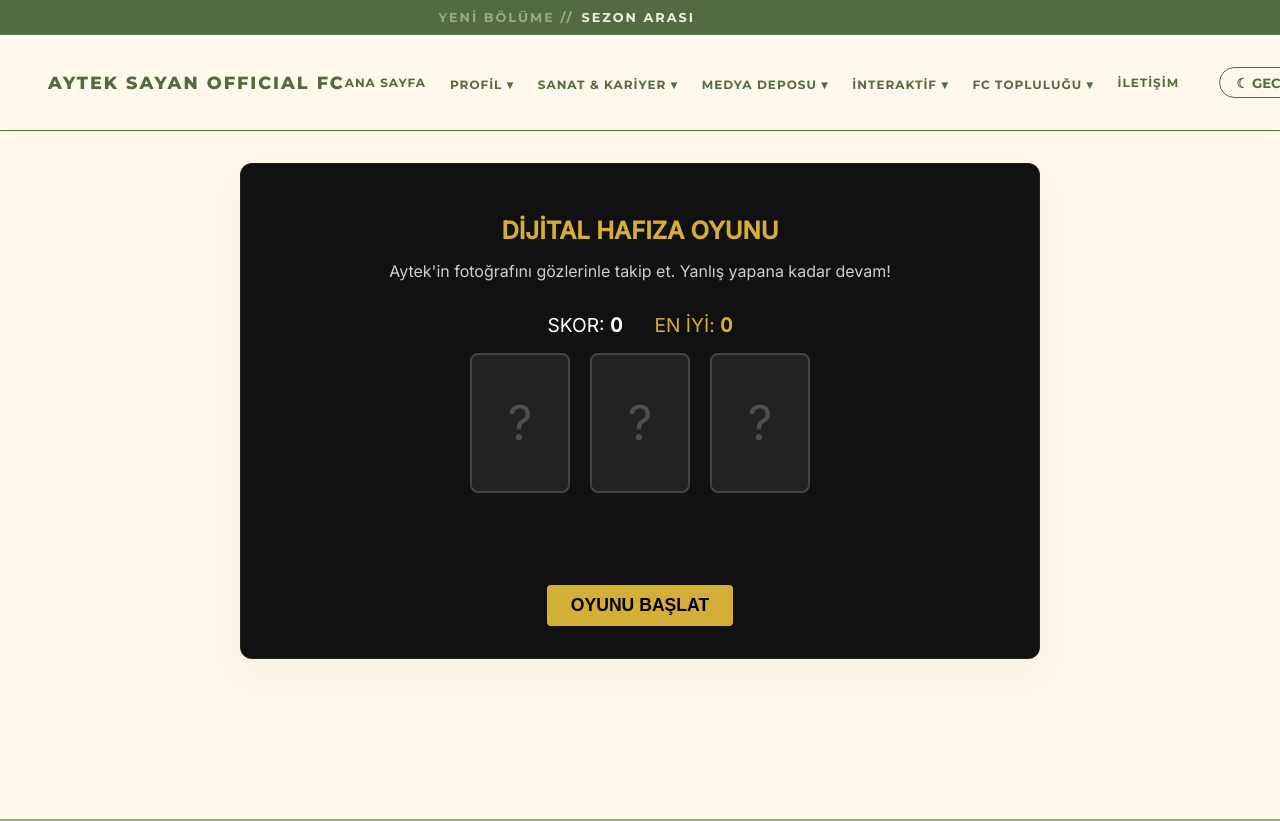
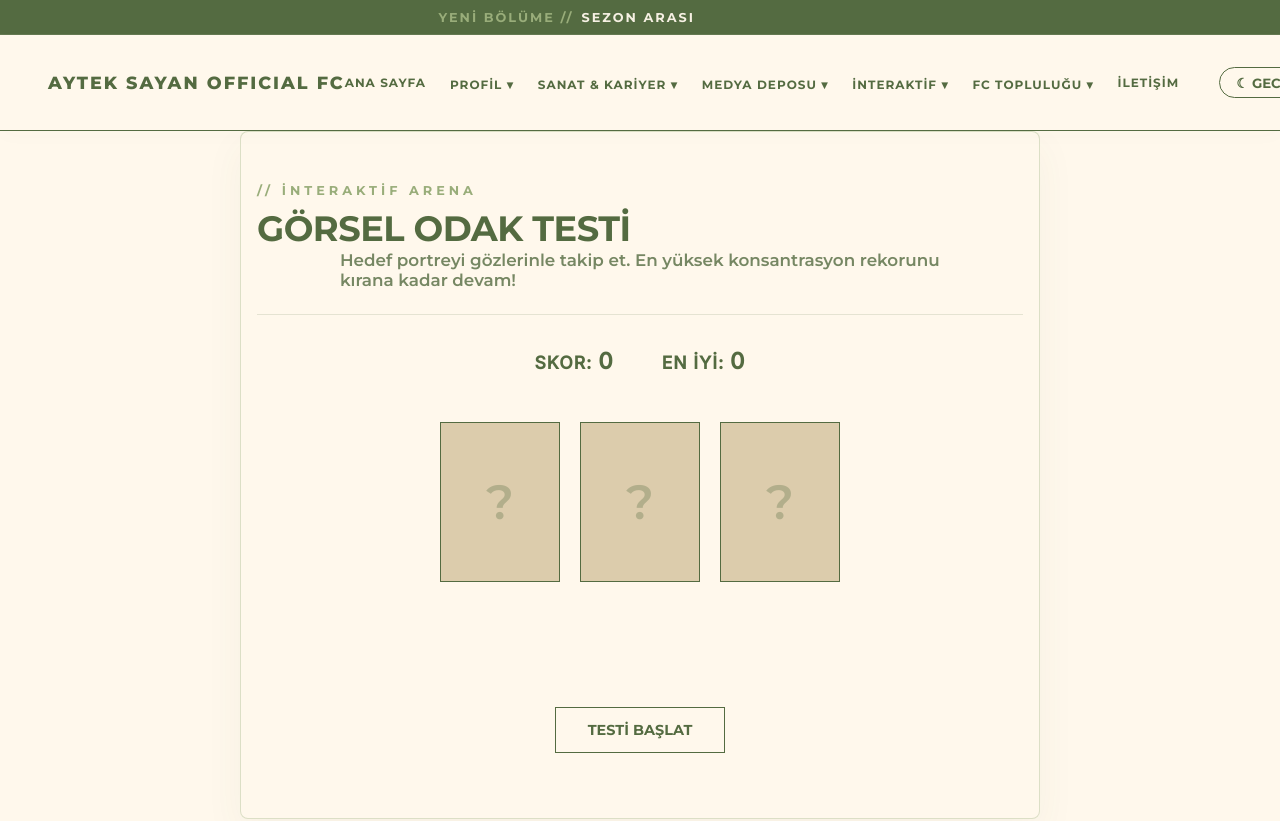
Before and after one commit to ebru1967/oyuncu-fan-projesi, a React (Vite) app: page /oyun in a window 1280 px wide. Shown: the top 821 px of the page. Built offline with nearby package versions, Linux system fonts and the light colour scheme.

Commit message:
yeni oyun css  .

```diff
--- a/src/pages/AytekBulmaca.jsx
+++ b/src/pages/AytekBulmaca.jsx
@@ -1,29 +1,20 @@
 import React, { useState, useEffect } from 'react';
 
 function AytekBulmaca() {
-  // Oyun durumları: 'idle' (başlamadı), 'showing' (fotoğrafı gösteriyor), 'shuffling' (karışıyor), 'guessing' (tahmin bekleniyor), 'gameover' (yandı)
   const [gameState, setGameState] = useState('idle');
   const [score, setScore] = useState(0);
   const [highScore, setHighScore] = useState(0);
 
-  // 3 kartımız var. targetCard: Aytek'in olduğu kartın ID'si (0, 1 veya 2)
   const [targetCard, setTargetCard] = useState(1);
-
-  // Kartların ekrandaki sırası. Örneğin [0, 1, 2] veya karışmış hali [2, 0, 1]
   const [positions, setPositions] = useState([0, 1, 2]);
-
-  // Karıştırma hızı (Skor arttıkça düşecek, yani hızlanacak)
   const [shuffleSpeed, setShuffleSpeed] = useState(500);
 
-  // Oyunu Başlat veya Sonraki Tura Geç
   const startRound = () => {
     setGameState('showing');
-    // Aytek'in fotoğrafını rastgele bir karta koy
     const newTarget = Math.floor(Math.random() * 3);
     setTargetCard(newTarget);
-    setPositions([0, 1, 2]); // Pozisyonları sıfırla
+    setPositions([0, 1, 2]);
 
-    // 1.5 saniye fotoğrafı göster, sonra kapat ve karıştırmaya başla
     setTimeout(() => {
       setGameState('shuffling');
       startShuffling();
@@ -32,17 +23,13 @@ function AytekBulmaca() {
 
   const startShuffling = () => {
     let shuffleCount = 0;
-    // Skor arttıkça karıştırma sayısı da artsın (Zorluk seviyesi)
     const maxShuffles = 5 + Math.floor(score / 2);
-
-    // Hız, skor arttıkça hızlansın (Minimum 150ms'ye kadar düşsün)
     const currentSpeed = Math.max(150, 500 - (score * 30));
     setShuffleSpeed(currentSpeed);
 
     const interval = setInterval(() => {
       setPositions((prev) => {
         const newPos = [...prev];
-        // Rastgele iki kartın yerini değiştir
         const idx1 = Math.floor(Math.random() * 3);
         let idx2 = Math.floor(Math.random() * 3);
         while (idx1 === idx2) {
@@ -66,18 +53,15 @@ function AytekBulmaca() {
     if (gameState !== 'guessing') return;
 
     if (cardId === targetCard) {
-      // DOĞRU BİLDİ!
       const newScore = score + 1;
       setScore(newScore);
       if (newScore > highScore) setHighScore(newScore);
 
-      // Kısa bir tebrik arası, sonra oyun hızlanarak devam eder
       setGameState('showing');
       setTimeout(() => {
         startRound();
       }, 1000);
     } else {
-      // YANLIŞ BİLDİ - OYUN BİTTİ
       setGameState('gameover');
     }
   };
@@ -88,19 +72,29 @@ function AytekBulmaca() {
   };
 
   return (
-    <div className="game-container" style={{ textAlign: 'center', padding: '2rem', backgroundColor: '#111', color: '#fff', borderRadius: '12px', marginTop: '2rem' }}>
-      <h2 style={{ color: '#d4af37', marginBottom: '0.5rem' }}>DİJİTAL HAFIZA OYUNU</h2>
-      <p style={{ opacity: 0.8, marginBottom: '2rem' }}>Aytek'in fotoğrafını gözlerinle takip et. Yanlış yapana kadar devam!</p>
-
-      <div style={{ display: 'flex', justifyContent: 'center', gap: '2rem', marginBottom: '1rem' }}>
-        <div style={{ fontSize: '1.2rem' }}>SKOR: <strong>{score}</strong></div>
-        <div style={{ fontSize: '1.2rem', color: '#d4af37' }}>EN İYİ: <strong>{highScore}</strong></div>
+    <div className="game-container" style={{
+      textAlign: 'center',
+      padding: '3rem 1rem',
+      backgroundColor: 'var(--bg-main)',
+      color: 'var(--text-main)',
+      fontFamily: 'var(--font-heading)',
+      minHeight: '70vh'
+    }}>
+      <div className="section-header-editorial" style={{ marginBottom: '2rem' }}>
+        <span className="archive-badge">// İNTERAKTİF ARENA</span>
+        <h2 className="editorial-title" style={{ marginTop: '0.5rem' }}>GÖRSEL ODAK TESTİ</h2>
+        <p className="editorial-subtitle" style={{ opacity: 0.8, maxWidth: '600px', margin: '0 auto' }}>
+          Hedef portreyi gözlerinle takip et. En yüksek konsantrasyon rekorunu kırana kadar devam!
+        </p>
       </div>
 
-      {/* KARTLARIN OLDUĞU ALAN */}
-      <div style={{ position: 'relative', height: '200px', width: '340px', margin: '0 auto 2rem auto' }}>
+      <div style={{ display: 'flex', justifyContent: 'center', gap: '3rem', marginBottom: '3rem', fontFamily: 'var(--font-body)', fontWeight: 'bold' }}>
+        <div style={{ fontSize: '1.1rem', letterSpacing: '1px' }}>SKOR: <span style={{ fontSize: '1.4rem' }}>{score}</span></div>
+        <div style={{ fontSize: '1.1rem', letterSpacing: '1px', color: 'var(--accent-dark)' }}>EN İYİ: <span style={{ fontSize: '1.4rem' }}>{highScore}</span></div>
+      </div>
+
+      <div style={{ position: 'relative', height: '220px', width: '100%', maxWidth: '420px', margin: '0 auto 3rem auto' }}>
         {[0, 1, 2].map((cardId) => {
-          // Kartın şu anki görsel pozisyonunu bul
           const currentPosIndex = positions.indexOf(cardId);
 
           return (
@@ -109,56 +103,64 @@ function AytekBulmaca() {
               onClick={() => handleCardClick(cardId)}
               style={{
                 position: 'absolute',
-                width: '100px',
-                height: '140px',
-                left: `${currentPosIndex * 120}px`, // 0px, 120px veya 240px
+                width: '120px',
+                height: '160px',
+                // Responsive olması için yüzde hesabı kullandım
+                left: `calc(50% - 60px + ${(currentPosIndex - 1) * 140}px)`,
                 transition: `left ${shuffleSpeed / 1000}s ease-in-out`,
-                backgroundColor: '#222',
-                border: '2px solid #444',
-                borderRadius: '8px',
+                backgroundColor: 'var(--bg-card)',
+                border: '1px solid var(--accent-dark)',
                 display: 'flex',
                 alignItems: 'center',
                 justifyContent: 'center',
                 cursor: gameState === 'guessing' ? 'pointer' : 'default',
                 overflow: 'hidden',
-                boxShadow: gameState === 'guessing' ? '0 0 10px rgba(212, 175, 55, 0.3)' : 'none'
+                boxShadow: gameState === 'guessing' ? '0 4px 15px rgba(0,0,0,0.1)' : 'none'
               }}
             >
-              {/* Sadece showing veya gameover durumundaysa ve bu kart target ise fotoğrafı göster */}
               {(gameState === 'showing' || gameState === 'gameover') && cardId === targetCard ? (
                 <img
-                  src="/portreicin.jpeg"
-                  alt="Aytek"
+                  src="/portre_tw.jpeg"
+                  alt="Hedef"
                   style={{ width: '100%', height: '100%', objectFit: 'cover' }}
                 />
               ) : (
-                <div style={{ fontSize: '3rem', opacity: 0.2 }}>?</div>
+                <div style={{ fontSize: '3rem', opacity: 0.3, color: 'var(--accent-dark)' }}>?</div>
               )}
             </div>
           );
         })}
       </div>
 
-      {/* KONTROL BUTONLARI VE MESAJLAR */}
+      <div style={{ minHeight: '80px', display: 'flex', flexDirection: 'column', alignItems: 'center', justifyContent: 'center' }}>
         {gameState === 'idle' && (
-        <button onClick={startRound} style={{ padding: '10px 24px', fontSize: '1.1rem', backgroundColor: '#d4af37', color: '#000', border: 'none', cursor: 'pointer', borderRadius: '4px', fontWeight: 'bold' }}>
-          OYUNU BAŞLAT
+          <button onClick={startRound} className="editorial-link" style={{ padding: '0.8rem 2rem', border: '1px solid var(--accent-dark)', backgroundColor: 'transparent', color: 'var(--text-main)', cursor: 'pointer', fontWeight: 'bold' }}>
+            TESTİ BAŞLAT
           </button>
         )}
 
-      {gameState === 'shuffling' && <p style={{ color: '#d4af37', letterSpacing: '2px' }}>KARIŞTIRILIYOR...</p>}
+        {gameState === 'shuffling' && <p style={{ fontSize: '1.1rem', letterSpacing: '2px', animation: 'pulse 1s infinite' }}>KARTLAR KARIŞTIRILIYOR...</p>}
 
-      {gameState === 'guessing' && <p style={{ color: '#4caf50', fontSize: '1.2rem', fontWeight: 'bold' }}>FOTOĞRAF HANGİSİNDE?</p>}
+        {gameState === 'guessing' && <p style={{ fontSize: '1.2rem', fontWeight: 'bold' }}>HEDEF PORTRE HANGİSİNDE?</p>}
 
         {gameState === 'gameover' && (
           <div className="animate-fade">
-          <p style={{ color: '#f44336', fontSize: '1.2rem', fontWeight: 'bold', marginBottom: '1rem' }}>YANLIŞ KART!</p>
-          <button onClick={resetGame} style={{ padding: '10px 24px', fontSize: '1.1rem', backgroundColor: '#333', color: '#fff', border: '1px solid #666', cursor: 'pointer', borderRadius: '4px' }}>
+            <p style={{ fontSize: '1.2rem', fontWeight: 'bold', marginBottom: '1.5rem', opacity: 0.8 }}>YANLIŞ SEÇİM. ODAK KAYBEDİLDİ.</p>
+            <button onClick={resetGame} className="editorial-link" style={{ padding: '0.8rem 2rem', border: '1px solid var(--accent-dark)', backgroundColor: 'var(--text-main)', color: 'var(--bg-main)', cursor: 'pointer', fontWeight: 'bold' }}>
               YENİDEN DENE
             </button>
           </div>
         )}
       </div>
+
+      <style dangerouslySetInnerHTML={{__html: `
+        @keyframes pulse {
+          0% { opacity: 0.5; }
+          50% { opacity: 1; }
+          100% { opacity: 0.5; }
+        }
+      `}} />
+    </div>
   );
 }
 
```
Lines whose indentation alone changed are shown as unchanged.
